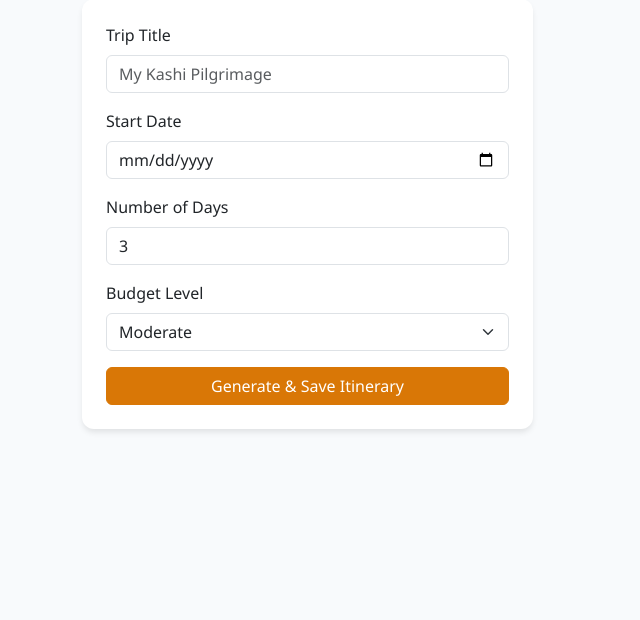
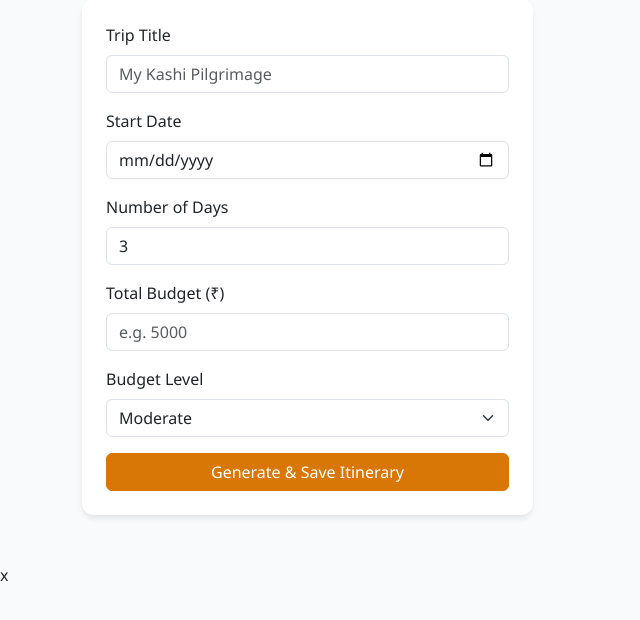
Before and after one commit to abhyudayasingh127-ctrl/tourism-in, a Flask app: page /trip-planner in a window 1280 px wide. Shown: the part 167-787 px from the top of the page, without its empty margins (0-640 px from the left). Run offline with Flask 3, Linux system fonts and the light colour scheme.

Commit message:
Update trip_planner.html

```diff
--- a/templates/trip_planner.html
+++ b/templates/trip_planner.html
@@ -31,6 +31,13 @@
                             <label class="form-label">Number of Days</label>
                             <input type="number" id="days" class="form-control" min="1" max="7" value="3" required>
                         </div>
+
+                        <!-- Added Total Budget Input Field -->
+                        <div class="mb-3">
+                            <label class="form-label">Total Budget (₹)</label>
+                            <input type="number" id="budget_amount" class="form-control" placeholder="e.g. 5000" min="0" step="0.01" required>
+                        </div>
+
                         <div class="mb-3">
                             <label class="form-label">Budget Level</label>
                             <select id="budget" class="form-select">
@@ -59,6 +66,7 @@
                 trip_name: document.getElementById('trip_name').value,
                 start_date: document.getElementById('start_date').value,
                 number_of_days: document.getElementById('days').value,
+                budget_amount: document.getElementById('budget_amount').value, // Sent budget amount to API
                 budget: document.getElementById('budget').value
             };
 
@@ -79,4 +87,4 @@
         });
     </script>
 </body>
-</html>
+</html>x
```
